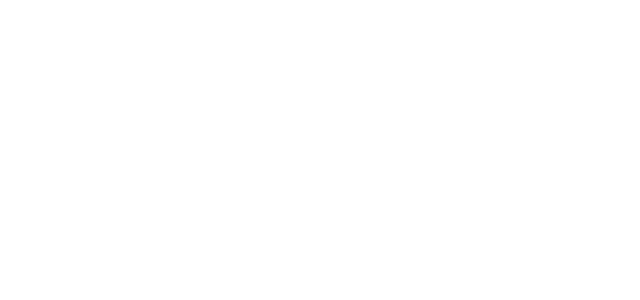
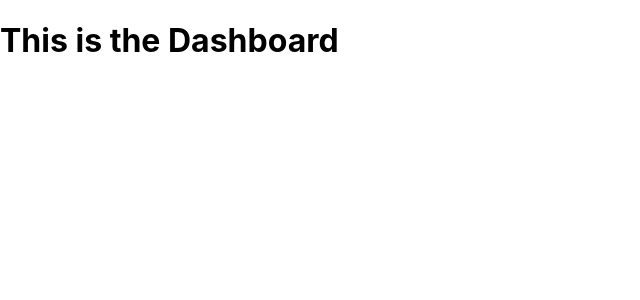
Before and after one commit to Software-Sleeps/DI-Capstone2-SocialNetworkLite, a React (Create React App) app: page /dashboard in a window 1280 px wide. Shown: the top 300 px of the page, without its empty margins (0-640 px from the left). Built offline with nearby package versions, Linux system fonts and the light colour scheme.

Commit message:
added dashboard router

```diff
--- a/src/App.js
+++ b/src/App.js
@@ -4,6 +4,7 @@
 import React, { Component } from 'react';
 import Login from './components/Login/Login';
 import { Switch, Route } from 'react-router-dom'
+import Dashboard from './components/Dashboard/Dashboard';
 
 class App extends Component {
   render() {
@@ -15,6 +16,10 @@
         <Login/>
       </Route>
 
+      <Route exact path="/dashboard">
+        <Dashboard />
+      </Route>
+
       </Switch>
       </div>
     );
--- a/src/components/Dashboard/Dashboard.js
+++ b/src/components/Dashboard/Dashboard.js
@@ -4,7 +4,7 @@
     render() {
         return (
             <div>
-
+                <h1> This is the Dashboard</h1>
             </div>
         );
     }
--- a/src/components/Login/Login.js
+++ b/src/components/Login/Login.js
@@ -75,7 +75,7 @@
             //making sure that token was stored
             console.log(sessionStorage.getItem('token'))
 
-            this.props.history.push('/')
+            this.props.history.push('/dashboard')
 
         }
         })
```
Also changed, not shown: 1 other file (tests, documents, lock files or other folders).
